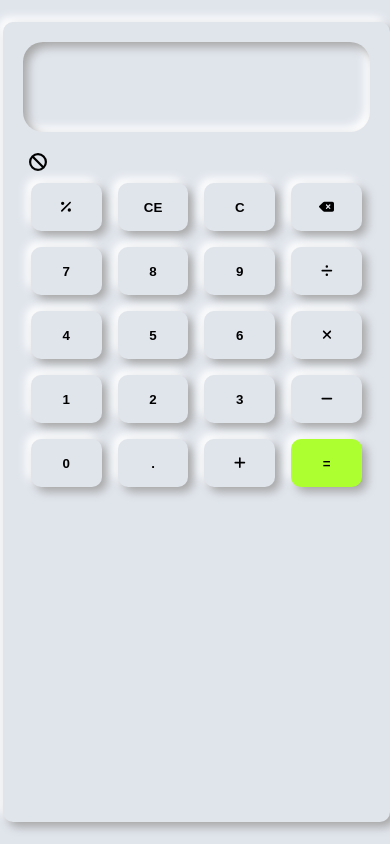
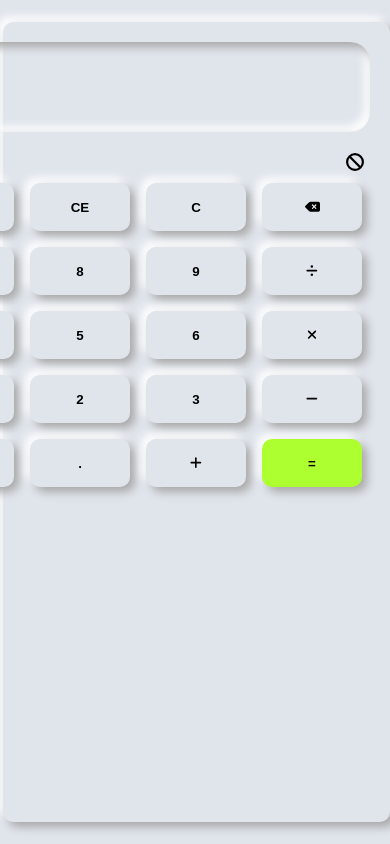
Before and after one commit to venkatesh3553/Calculator, a React (Create React App) app: page / in a window 390 px wide. Built offline with nearby package versions, Linux system fonts and the light colour scheme.

Commit message:
Update App.css

```diff
--- a/src/App.css
+++ b/src/App.css
@@ -15,7 +15,10 @@ height: 90vh;
   padding: 20px;
   border-radius: 10px;
   box-shadow: 5px 5px 10px #a7a7a7, -5px -5px 10px #ffffff;
-
+  display: flex;
+  flex-direction: column;
+  align-items: flex-end;
+  justify-content: flex-start;
 }
 .input-container{
   width:90;
```
